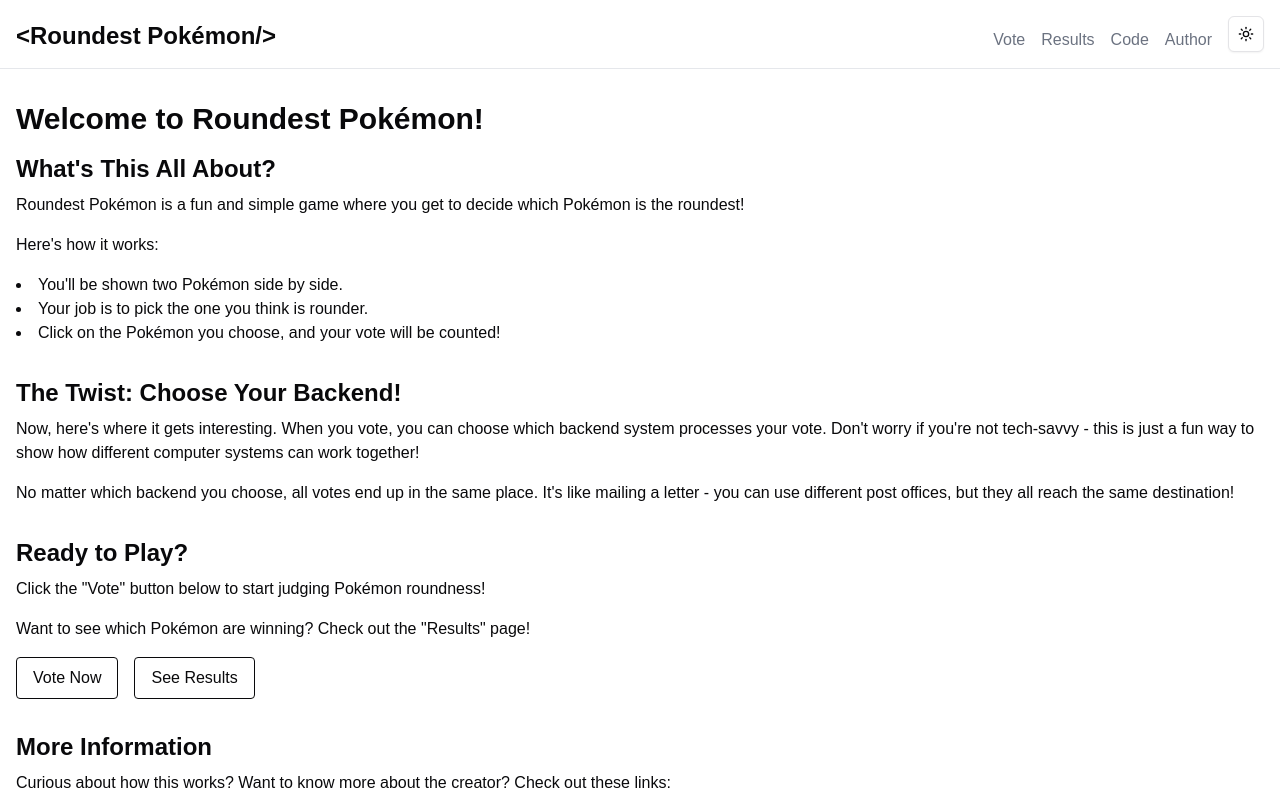
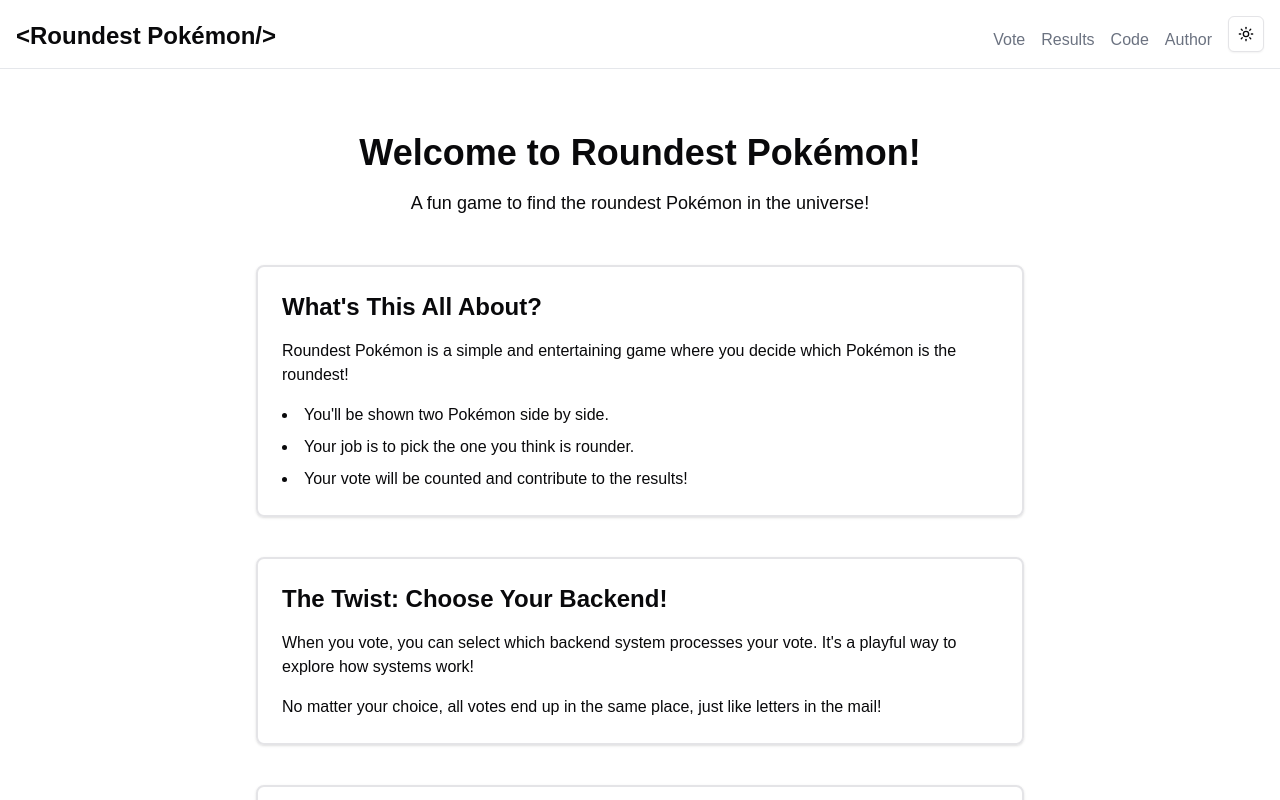
Before and after one commit to franBec/roundest_nextjs, a Next.js app: page / in a window 1280 px wide. Shown: the top 800 px of the page. Built offline with nearby package versions, Linux system fonts and the light colour scheme.

Commit message:
some improvements on the landing page

```diff
--- a/src/app/page.tsx
+++ b/src/app/page.tsx
@@ -2,74 +2,72 @@
 
 export default function Home() {
   return (
-    <>
-      <h2 className="text-3xl font-bold mb-4">Welcome to Roundest Pokémon!</h2>
+    <div className="min-h-screen p-8">
+      <header className="text-center mb-12">
+        <h2 className="text-4xl font-extrabold mb-4">Welcome to Roundest Pokémon!</h2>
+        <p className="text-lg">
+          A fun game to find the roundest Pokémon in the universe!
+        </p>
+      </header>
 
-      <section className="mb-8">
-        <h3 className="text-2xl font-semibold mb-2">What&#39;s This All About?</h3>
+      <main className="max-w-3xl mx-auto">
+        <section className="mb-10 p-6 shadow border-2 rounded-lg">
+          <h3 className="text-2xl font-bold mb-4">What&#39;s This All About?</h3>
           <p className="mb-4">
-          Roundest Pokémon is a fun and simple game where you get to decide which Pokémon is the roundest!
+            Roundest Pokémon is a simple and entertaining game where you decide which Pokémon is the roundest!
           </p>
-        <p className="mb-4">
-          Here&#39;s how it works:
-        </p>
-        <ul className="list-disc list-inside mb-4">
+          <ul className="list-disc list-inside space-y-2">
             <li>You&#39;ll be shown two Pokémon side by side.</li>
             <li>Your job is to pick the one you think is rounder.</li>
-          <li>Click on the Pokémon you choose, and your vote will be counted!</li>
+            <li>Your vote will be counted and contribute to the results!</li>
           </ul>
         </section>
 
-      <section className="mb-8">
-        <h3 className="text-2xl font-semibold mb-2">The Twist: Choose Your Backend!</h3>
+        <section className="mb-10 p-6 shadow border-2 rounded-lg">
+          <h3 className="text-2xl font-bold mb-4">The Twist: Choose Your Backend!</h3>
           <p className="mb-4">
-          Now, here&#39;s where it gets interesting. When you vote, you can choose which backend system processes your vote.
-          Don&#39;t worry if you&#39;re not tech-savvy - this is just a fun way to show how different computer systems can work
-          together!
+            When you vote, you can select which backend system processes your vote. It&#39;s a playful way to explore how
+            systems work!
           </p>
-        <p>
-          No matter which backend you choose, all votes end up in the same place. It&#39;s like mailing a letter - you can
-          use different post offices, but they all reach the same destination!
+          <p className="">
+            No matter your choice, all votes end up in the same place, just like letters in the mail!
           </p>
         </section>
 
-      <section className="mb-8">
-        <h3 className="text-2xl font-semibold mb-2">Ready to Play?</h3>
-        <p className="mb-4">
-          Click the &#34;Vote&#34; button below to start judging Pokémon roundness!
+        <section className="mb-10 p-6 shadow border-2 rounded-lg text-center">
+          <h3 className="text-2xl font-bold mb-4">Ready to Play?</h3>
+          <p className="mb-6">
+            Click the &#34;Vote&#34; button to start judging Pokémon roundness or see the current standings!
           </p>
-        <p className="mb-4">
-          Want to see which Pokémon are winning? Check out the &#34;Results&#34; page!
-        </p>
-        <div className="flex space-x-4">
-          <Link href="/vote"
-                className="border border-foreground text-foreground px-4 py-2 rounded hover:bg-foreground hover:text-background transition-colors duration-200">
+          <div className="flex justify-center space-x-4">
+            <Link href="/vote" className="border border-foreground text-foreground px-4 py-2 rounded hover:bg-foreground hover:text-background transition-colors duration-200">
                 Vote Now
+
             </Link>
-          <Link href="/results"
-                className="border border-foreground text-foreground px-4 py-2 rounded hover:bg-foreground hover:text-background transition-colors duration-200">
+            <Link href="/results" className="border border-foreground text-foreground px-4 py-2 rounded hover:bg-foreground hover:text-background transition-colors duration-200">
                 See Results
+
             </Link>
           </div>
         </section>
 
-      <section className="mb-8">
-        <h3 className="text-2xl font-semibold mb-2">More Information</h3>
+        <section className="p-6 shadow border-2 rounded-lg">
+          <h3 className="text-2xl font-bold mb-4">More Information</h3>
           <p className="mb-4">
-          Curious about how this works? Want to know more about the creator? Check out these links:
+            Curious about the backend? Or want to know more about the creator? Explore these links:
           </p>
           <div className="flex space-x-4">
-          <Link href="/code"
-                className="border border-foreground text-foreground px-4 py-2 rounded hover:bg-foreground hover:text-background transition-colors duration-200">
+            <Link href="/code" className="border border-foreground text-foreground px-4 py-2 rounded hover:bg-foreground hover:text-background transition-colors duration-200">
                 View Code
+
             </Link>
-          <Link href="/author"
-                className="border border-foreground text-foreground px-4 py-2 rounded hover:bg-foreground hover:text-background transition-colors duration-200">
+            <Link href="/author" className="border border-foreground text-foreground px-4 py-2 rounded hover:bg-foreground hover:text-background transition-colors duration-200">
                 About the Author
+
             </Link>
           </div>
         </section>
-    </>
-
+      </main>
+    </div>
   );
 }
```
Lines whose indentation alone changed are shown as unchanged.
